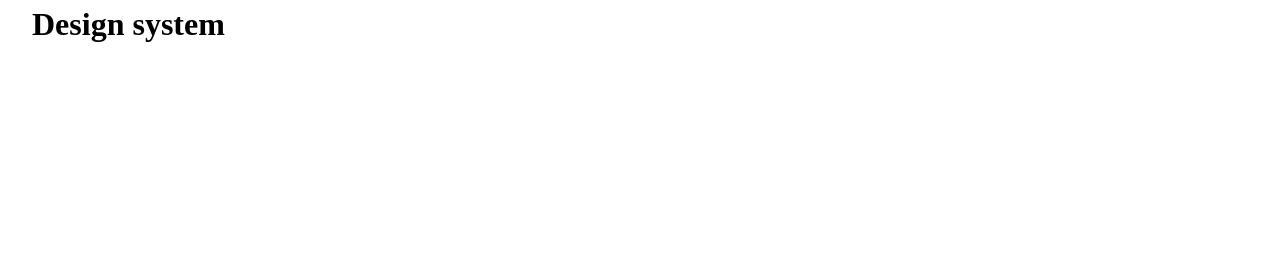
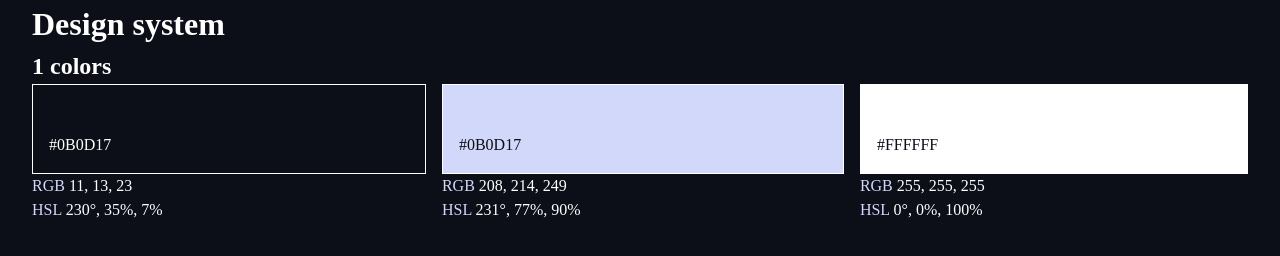
Before and after one commit to suzannepach/space-travel-website, a website built with webpack: page design-system.html in a window 1280 px wide. Built offline with nearby package versions, Linux system fonts and the light colour scheme.

Commit message:
Added code to design-system.html to recreate color section of figma style tile

```diff
--- a/design-system.html
+++ b/design-system.html
@@ -3,12 +3,37 @@
         <link rel="stylesheet" href="index.css">
         <title>Design system</title>
     </head>
-    <body>
+    <body class="bg-dark text-white">
 
         <div class="container">
             <h1>Design system</h1>
 
             <section id="colors">
+                <h2><span>1</span> colors</h2>
+
+                <div class="flex">
+                    <div style="flex-grow: 1;">
+                        <div class="bg-dark text-white" style="padding: 3rem 1rem 1rem; border: 1px solid white">
+                            #0B0D17
+                        </div>
+                        <p><span class="text-accent">RGB</span> 11, 13, 23</p>
+                        <p><span class="text-accent">HSL</span> 230°, 35%, 7%</p>
+                    </div>
+                    <div style="flex-grow: 1;">
+                        <div class="bg-accent text-dark" style="padding: 3rem 1rem 1rem; border: 1px solid white">
+                            #0B0D17
+                        </div>
+                        <p><span class="text-accent">RGB</span> 208, 214, 249</p>
+                        <p><span class="text-accent">HSL</span> 231°, 77%, 90%</p>
+                    </div>
+                    <div style="flex-grow: 1;">
+                        <div class="bg-white text-dark" style="padding: 3rem 1rem 1rem; border: 1px solid white">
+                            #FFFFFF
+                        </div>
+                        <p><span class="text-accent">RGB</span> 255, 255, 255</p>
+                        <p><span class="text-accent">HSL</span> 0°, 0%, 100%</p>
+                    </div>
+                </div>
 
             </section>
         </div>
```
